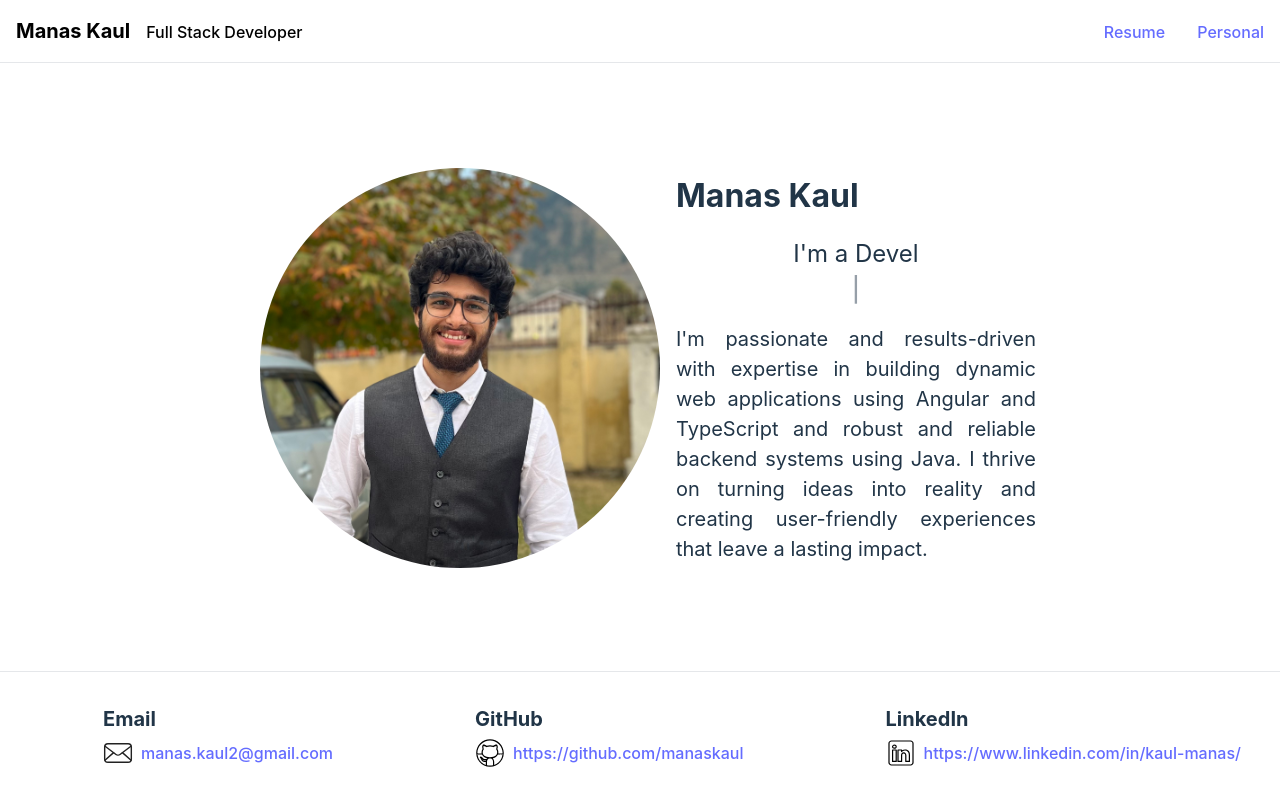
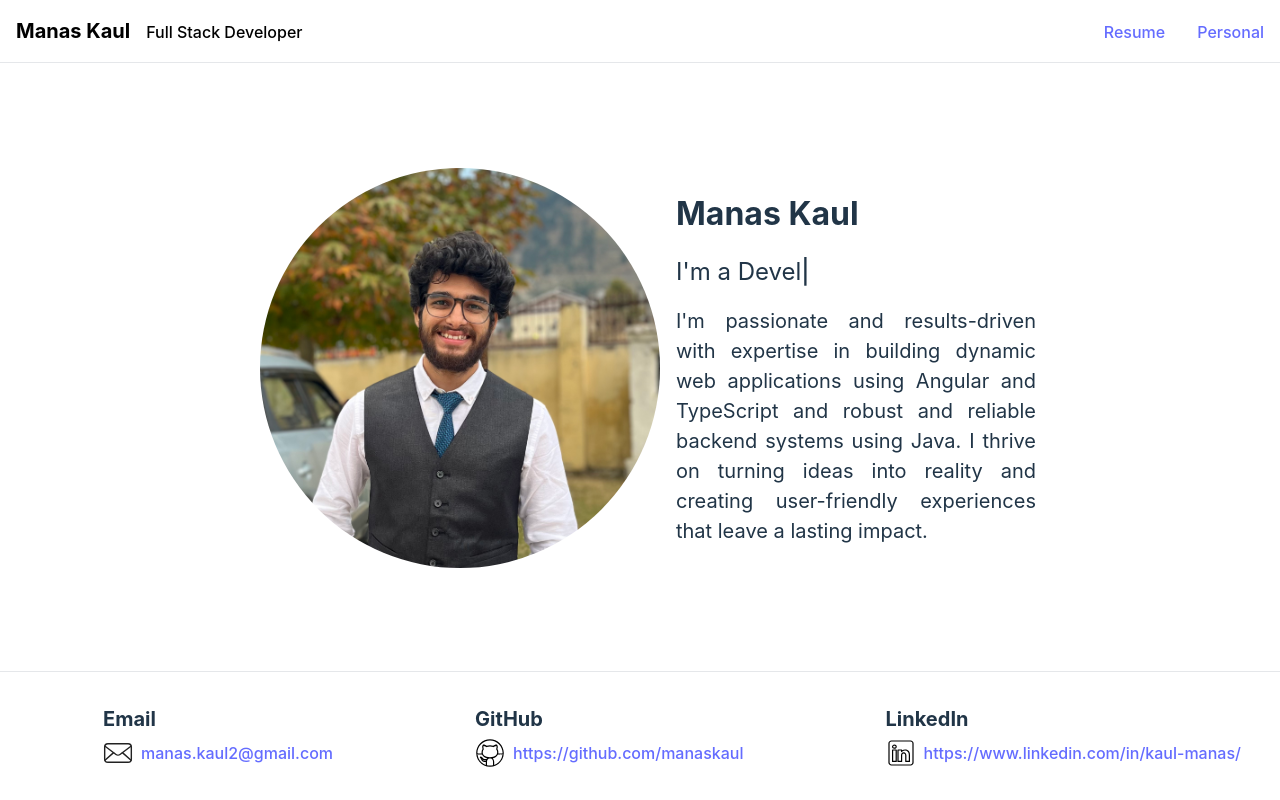
Before and after one commit to manaskaul/portfolio, a React (Vite) app: page / in a window 1280 px wide. Shown: the top 800 px of the page. Built offline with nearby package versions, Linux system fonts and the light colour scheme.

Commit message:
styling changes

```diff
--- a/src/components/home-page/HomePage.css
+++ b/src/components/home-page/HomePage.css
@@ -2,4 +2,59 @@
   height: 100%;
   display: flex;
   flex-direction: column;
+
+  .main-content {
+    display: flex;
+    flex-direction: row;
+    align-items: center;
+    justify-content: center;
+    flex: 1;
+    gap: 16px;
+
+    .profile-pic-new {
+      width: 400px;
+      min-width: 200px;
+      height: 400px;
+      min-height: 200px;
+      border-radius: 100%;
+      background: #eee no-repeat center;
+      background-size: cover;
+    }
+
+    .profile-text {
+      display: flex;
+      flex-direction: column;
+      width: 360px;
+      gap: 16px;
+
+      .name {
+        font-size: 2rem;
+        font-weight: bold;
+      }
+
+      .heading {
+        font-size: 1.5rem;
+
+        .cursor {
+          font-weight: 500;
+          animation: blink 0.75s infinite;
+        }
+      }
+
+      .sub-heading {
+        font-size: 1.25rem;
+        text-align: justify;
+      }
+    }
+  }
+
+  @keyframes blink {
+    from {
+      opacity: 1;
+    }
+
+    to {
+      opacity: 0;
+    }
+  }
 }
--- a/src/components/home-page/HomePage.tsx
+++ b/src/components/home-page/HomePage.tsx
@@ -1,11 +1,36 @@
+import Footer from "../footer/Footer";
+import TypingText from "../typing-text/TypingText";
 import "./HomePage.css";
-import Footer from "./footer/Footer";
-import MainContent from "./main-content/MainContent";
+
+const arr = ["Engineer", "Developer"];
 
 export default function HomePage() {
   return (
     <div className="home-page">
-      <MainContent />
+      <div className="main-content">
+        <div className="profile-pic"></div>
+        <img
+          src="./assets/images/IMG_1423.jpeg"
+          alt="email"
+          className="profile-pic-new"
+        />
+        <div className="profile-text">
+          <div className="name">Manas Kaul</div>
+          <div className="heading">
+            <span>
+              I'm a <TypingText textList={arr} />
+              <span className="cursor">|</span>
+            </span>
+          </div>
+          <div className="sub-heading">
+            I'm passionate and results-driven with expertise in building dynamic
+            web applications using Angular and TypeScript and robust and
+            reliable backend systems using Java. I thrive on turning ideas into
+            reality and creating user-friendly experiences that leave a lasting
+            impact.
+          </div>
+        </div>
+      </div>
       <Footer />
     </div>
   );
--- a/src/components/home-page/main-content/MainContent.css
+++ /dev/null
@@ -1,54 +0,0 @@
-.main-content {
-  display: flex;
-  flex-direction: row;
-  align-items: center;
-  justify-content: center;
-  flex: 1;
-  gap: 16px;
-
-  .profile-pic-new {
-    width: 400px;
-    min-width: 200px;
-    height: 400px;
-    min-height: 200px;
-    border-radius: 100%;
-    background: #eee no-repeat center;
-    background-size: cover;
-  }
-
-  .profile-text {
-    display: flex;
-    flex-direction: column;
-    width: 360px;
-    gap: 16px;
-
-    .name {
-      font-size: 2rem;
-      font-weight: bold;
-    }
-
-    .heading {
-      font-size: 1.5rem;
-
-      .cursor {
-        font-weight: 500;
-        animation: blink 0.75s infinite;
-      }
-    }
-
-    .sub-heading {
-      font-size: 1.25rem;
-      text-align: justify;
-    }
-  }
-}
-
-@keyframes blink {
-  from {
-    opacity: 1;
-  }
-
-  to {
-    opacity: 0;
-  }
-}
--- a/src/components/home-page/main-content/MainContent.tsx
+++ /dev/null
@@ -1,33 +0,0 @@
-import TypingText from "../../typing-text/TypingText";
-import "./MainContent.css";
-
-export default function MainContent() {
-  const arr = ["Engineer", "Developer"];
-
-  return (
-    <div className="main-content">
-      <div className="profile-pic"></div>
-      <img
-        src="./assets/images/IMG_1423.jpeg"
-        alt="email"
-        className="profile-pic-new"
-      />
-      <div className="profile-text">
-        <div className="name">Manas Kaul</div>
-        <div className="heading">
-          <span>
-            I'm a <TypingText textList={arr} />
-            {/* </span></TypingText> <span ref={textRef}>Developer</span> */}
-          </span>
-          <span className="cursor">|</span>
-        </div>
-        <div className="sub-heading">
-          I'm passionate and results-driven with expertise in building dynamic
-          web applications using Angular and TypeScript and robust and reliable
-          backend systems using Java. I thrive on turning ideas into reality and
-          creating user-friendly experiences that leave a lasting impact.
-        </div>
-      </div>
-    </div>
-  );
-}
--- a/src/components/personal/Personal.css
+++ b/src/components/personal/Personal.css
@@ -1,5 +1,10 @@
-.heading {
+.personal {
   display: flex;
   flex-direction: column;
-  align-items: center;
+
+  .heading {
+    display: flex;
+    flex-direction: column;
+    align-items: center;
+  }
 }
--- a/src/components/personal/Personal.tsx
+++ b/src/components/personal/Personal.tsx
@@ -2,13 +2,13 @@ import "./Personal.css";
 
 function Personal() {
   return (
-    <>
+    <div className="personal">
       <div className="heading">
         <h1>Personal</h1>
         <div className="">What am I doing when I'm not working?</div>
         <div className="divider"></div>
       </div>
-    </>
+    </div>
   );
 }
 
--- a/src/components/resume/Resume.css
+++ b/src/components/resume/Resume.css
@@ -1,10 +1,14 @@
+.resume {
+  display: flex;
+  flex-direction: column;
+
   .heading {
     display: flex;
     flex-direction: column;
     align-items: center;
   }
 
-.resume {
+  .content {
     display: flex;
     flex-direction: column;
     max-width: 775px;
@@ -34,3 +38,4 @@
       font-weight: inherit;
     }
   }
+}
--- a/src/components/resume/Resume.tsx
+++ b/src/components/resume/Resume.tsx
@@ -34,7 +34,7 @@ export default function Resume() {
   });
 
   return (
-    <>
+    <div className="resume">
       <div className="heading">
         <h1>Resume</h1>
         <div className="">
@@ -49,7 +49,7 @@ export default function Resume() {
         </div>
         <div className="divider"></div>
       </div>
-      <div className="resume">
+      <div className="content">
         <p>
           I'm a Full-Stack Engineer at XPO, where I build dynamic web
           applications using Angular and TypeScript and robust and reliable
@@ -97,6 +97,6 @@ export default function Resume() {
 
         <>{sections}</>
       </div>
-    </>
+    </div>
   );
 }
```
Also changed, not shown: src/components/footer/Footer.css (renamed from src/components/home-page/footer/Footer.css), src/components/footer/Footer.tsx (renamed from src/components/home-page/footer/Footer.tsx). Lines whose indentation alone changed are shown as unchanged.
